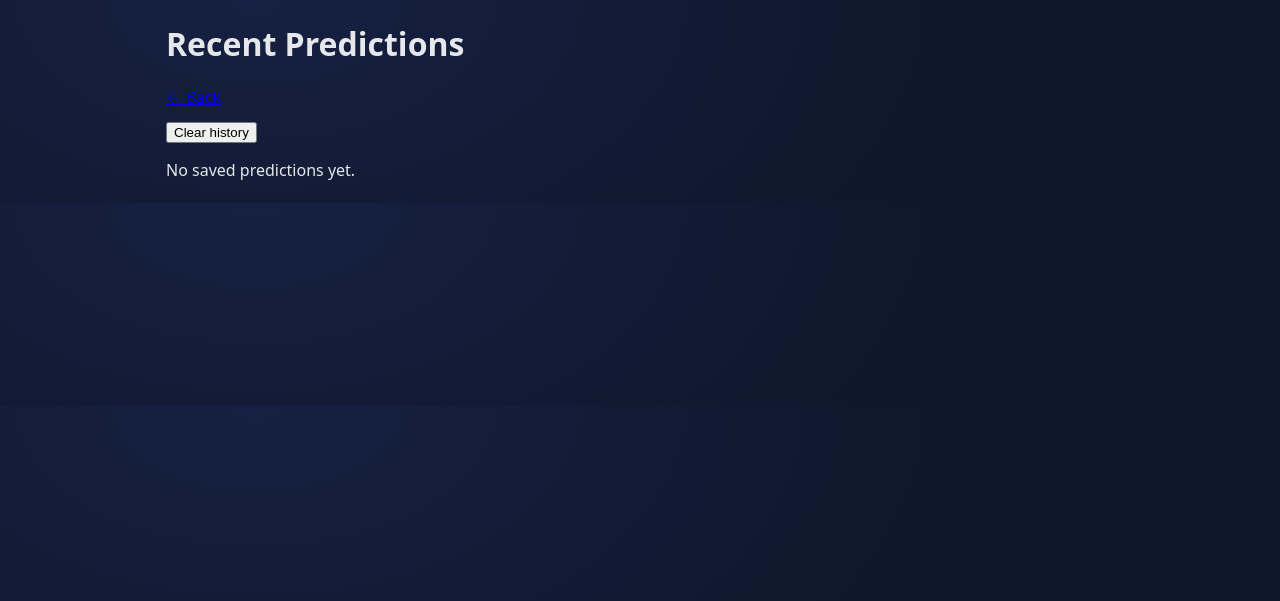
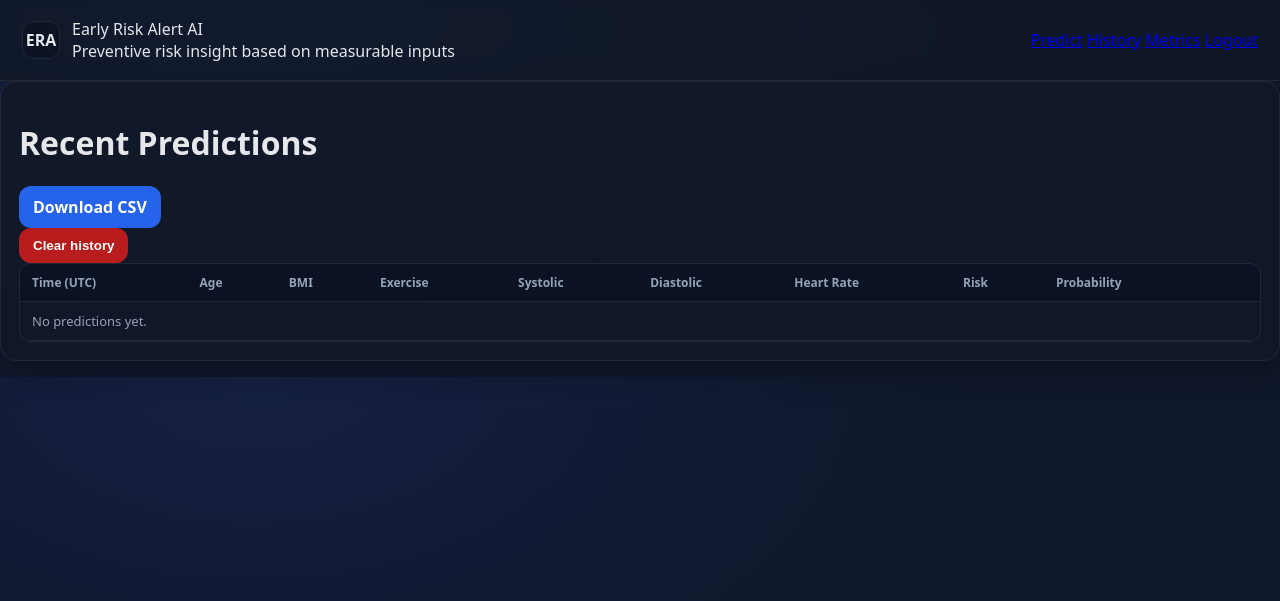
Before and after one commit to ayden611/early-risk-alert-ai, a Flask app: page /history in a window 1280 px wide. Shown: the top 601 px of the page. Run offline with Flask 3, Linux system fonts and the light colour scheme; the visitor is signed in with stand-in values (Sample User, id 1); data that the repository does not hold is empty; parts of the project's set-up code (start-up, migrations or seed data) failed here and were passed over.

Commit message:
Update history.html

```diff
--- a/templates/history.html
+++ b/templates/history.html
@@ -1,44 +1,24 @@
-<!doctype html>
-<html lang="en">
-<head>
-  <meta charset="utf-8" />
-  <meta name="viewport" content="width=device-width, initial-scale=1" />
-  <title>Prediction History</title>
-  <link rel="stylesheet" href="{{ url_for('static', filename='style.css') }}">
-</head>
-<body>
-  <div class="container">
+{% extends "base.html" %}
+{% block content %}
+
+<div class="card">
+  <div class="row">
     <h1>Recent Predictions</h1>
 
-    {% with messages = get_flashed_messages() %}
-      {% if messages %}
-        <div class="flash">
-          {% for msg in messages %}
-            <p>{{ msg }}</p>
-          {% endfor %}
+    <div class="row-actions">
+      <a class="btn" href="{{ url_for('download_history_csv') }}">Download CSV</a>
+
+      <form method="POST" action="{{ url_for('clear_history') }}" onsubmit="return confirm('Clear all history?');">
+        <button class="btn danger" type="submit">Clear history</button>
+      </form>
     </div>
-      {% endif %}
-    {% endwith %}
-
-    {% if error %}
-      <div class="error">
-        <strong>History unavailable:</strong> {{ error }}
-      </div>
-    {% endif %}
-
-    <div style="margin: 12px 0;">
-      <a href="{{ url_for('home') }}">← Back</a>
   </div>
 
-    <form action="{{ url_for('clear_history') }}" method="POST" style="margin-bottom: 12px;">
-      <button type="submit">Clear history</button>
-    </form>
-
-    {% if rows and rows|length > 0 %}
-      <table border="1" cellpadding="8" cellspacing="0">
+  <div class="table-wrap">
+    <table>
       <thead>
         <tr>
-            <th>Time</th>
+          <th>Time (UTC)</th>
           <th>Age</th>
           <th>BMI</th>
           <th>Exercise</th>
@@ -47,6 +27,7 @@
           <th>Heart Rate</th>
           <th>Risk</th>
           <th>Probability</th>
+          <th></th>
         </tr>
       </thead>
       <tbody>
@@ -59,15 +40,22 @@
           <td>{{ r.systolic_bp }}</td>
           <td>{{ r.diastolic_bp }}</td>
           <td>{{ r.heart_rate }}</td>
-              <td>{{ r.risk_label }}</td>
-              <td>{{ r.probability }}</td>
+          <td>
+            <span class="pill {{ 'bad' if r.risk_label=='High' else 'good' }}">{{ r.risk_label }}</span>
+          </td>
+          <td>{{ (r.probability * 100) | round(1) }}%</td>
+          <td>
+            <form method="POST" action="{{ url_for('delete_row', row_id=r.id) }}" onsubmit="return confirm('Delete this row?');">
+              <button class="btn tiny danger" type="submit">Delete</button>
+            </form>
+          </td>
         </tr>
         {% endfor %}
+        {% if not rows %}
+        <tr><td colspan="10" class="muted">No predictions yet.</td></tr>
+        {% endif %}
       </tbody>
     </table>
-    {% else %}
-      <p>No saved predictions yet.</p>
-    {% endif %}
   </div>
-</body>
-</html>
+</div>
+{% endblock %}
```
Lines whose indentation alone changed are shown as unchanged.
